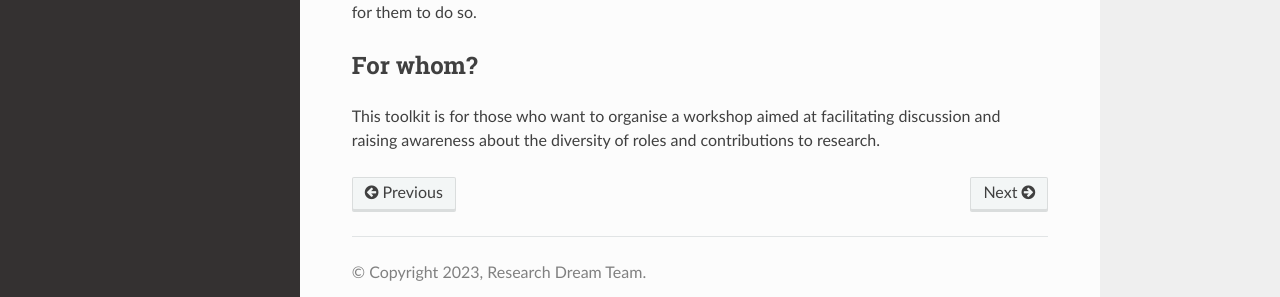
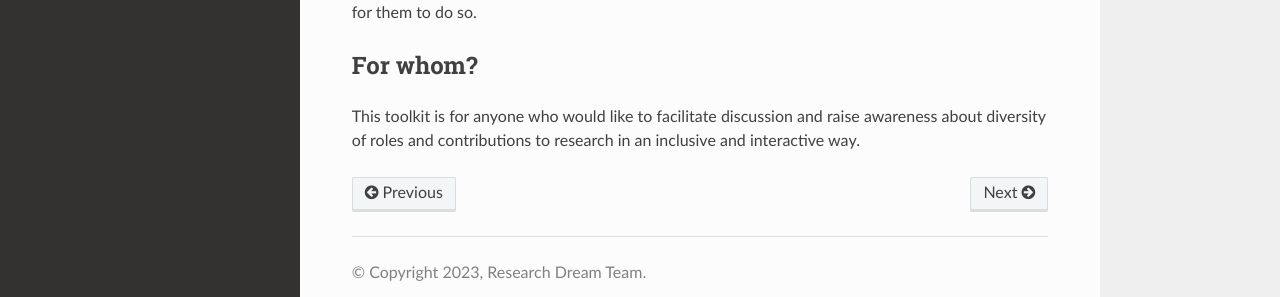
Before and after one commit to research-dream-team/toolkit, a Sphinx documentation site: the page built from source/about.rst, in a window 1280 px wide and 1357 px high. Shown: the part 1015-1312 px from the top of the window. Built offline with Sphinx 7.4.7 and the Read the Docs theme 2.0.0, drawn with Linux system fonts in a browser that asks for light colours.

Commit message:
Update for whom section

```diff
--- a/source/about.rst
+++ b/source/about.rst
@@ -57,6 +57,6 @@ as possible for them to do so.
 For whom?
 ---------
 
-This toolkit is for those who want to organise a workshop aimed at facilitating
-discussion and raising awareness about the diversity of roles and contributions
-to research.
+This toolkit is for anyone who would like to facilitate discussion and raise
+awareness about diversity of roles and contributions to research in an
+inclusive and interactive way.
```
